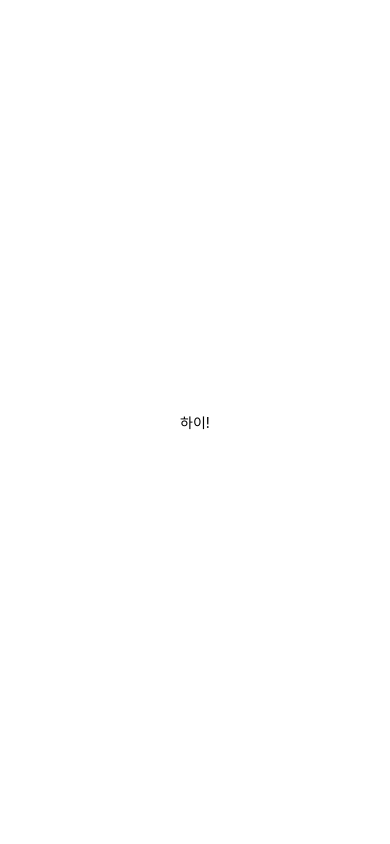
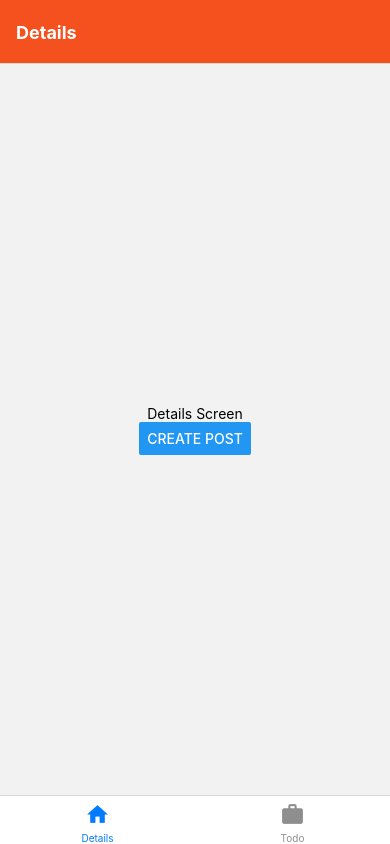
Before and after one commit to Jeong-Hyun-Lee/study-react-native-todos, a React Native app: screen / in a window 390 px wide. Built offline with nearby package versions, Linux system fonts and the light colour scheme.

Commit message:
fix: drawer 동작하지 않아 주석처리

```diff
--- a/App.js
+++ b/App.js
@@ -1,10 +1,10 @@
+// import 'react-native-gesture-handler'
 import React from 'react'
-
 import TabPage from './src/pages/TabPage'
-import DrawerPage from './src/pages/DrawerPage'
+// import DrawerPage from './src/pages/DrawerPage'
 
 function App() {
-  return <DrawerPage />
+  return <TabPage />
 }
 
 export default App
--- a/package.json
+++ b/package.json
@@ -20,8 +20,8 @@
     "react": "17.0.2",
     "react-dom": "17.0.2",
     "react-native": "0.68.2",
-    "react-native-gesture-handler": "^2.4.2",
-    "react-native-reanimated": "^2.8.0",
+    "react-native-gesture-handler": "~2.2.1",
+    "react-native-reanimated": "~2.8.0",
     "react-native-safe-area-context": "^4.3.1",
     "react-native-screens": "^3.13.1",
     "react-native-web": "0.17.7"
--- a/src/pages/DrawerPage.js
+++ b/src/pages/DrawerPage.js
@@ -1,10 +1,27 @@
 import React from 'react'
 import { View, Text } from 'react-native'
+import { createDrawerNavigator } from '@react-navigation/drawer'
+import TodoPage from './TodoPage'
+import DetailPage from './DetailPage'
 
-export default function DrawerPage() {
+const Drawer = createDrawerNavigator()
+
+const DrawerNavigator = () => {
   return (
-    <View style={{ flex: 1, alignItems: 'center', justifyContent: 'center' }}>
-      <Text>하이!</Text>
+    <Drawer.Navigator>
+      <Drawer.Screen name='Details' component={DetailPage} />
+      <Drawer.Screen name='Todo' component={TodoPage} />
+    </Drawer.Navigator>
+  )
+}
+
+const DrawerPage = () => {
+  return (
+    <View style={{ flex: 1, justifyContent: 'center', alignItems: 'center' }}>
+      <Text>하이!!</Text>
+      <DrawerNavigator />
     </View>
   )
 }
+
+export default React.memo(DrawerPage)
```
Also changed, not shown: babel.config.js (+5 -4 lines), 1 other file (tests, documents, lock files or other folders).
